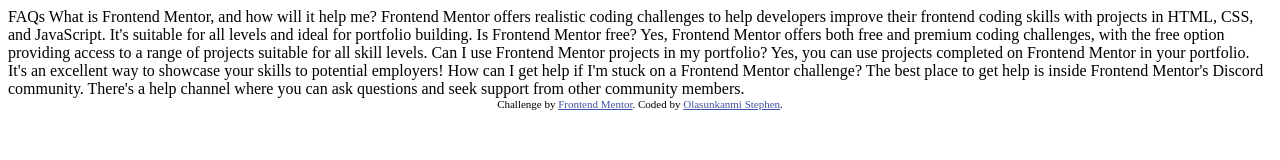
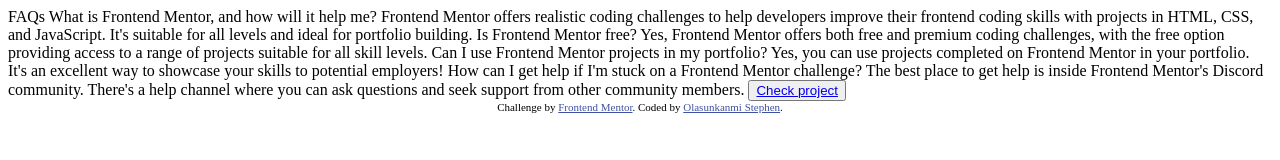
Before and after one commit to olasunkanmiStephen/Accordion, a plain HTML site: page index.html in a window 1280 px wide. Drawn offline with Linux system fonts and the light colour scheme.

Commit message:
Update index.html

```diff
--- a/index.html
+++ b/index.html
@@ -39,6 +39,7 @@
   The best place to get help is inside Frontend Mentor's Discord community. There's a help
   channel where you can ask questions and seek support from other community members.
 
+  <button><a href="./design/Accordion.html">Check project</a></button>
 
   <div class="attribution">
     Challenge by <a href="https://www.frontendmentor.io?ref=challenge" target="_blank">Frontend Mentor</a>.
```
